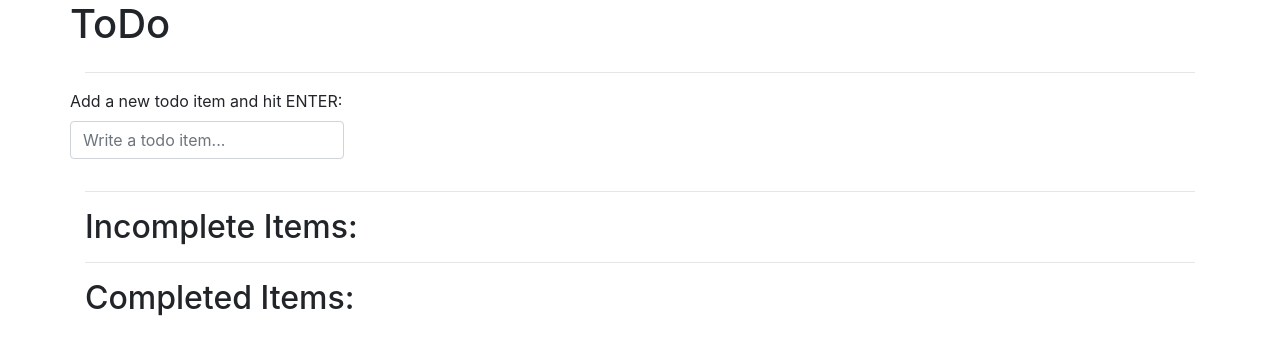
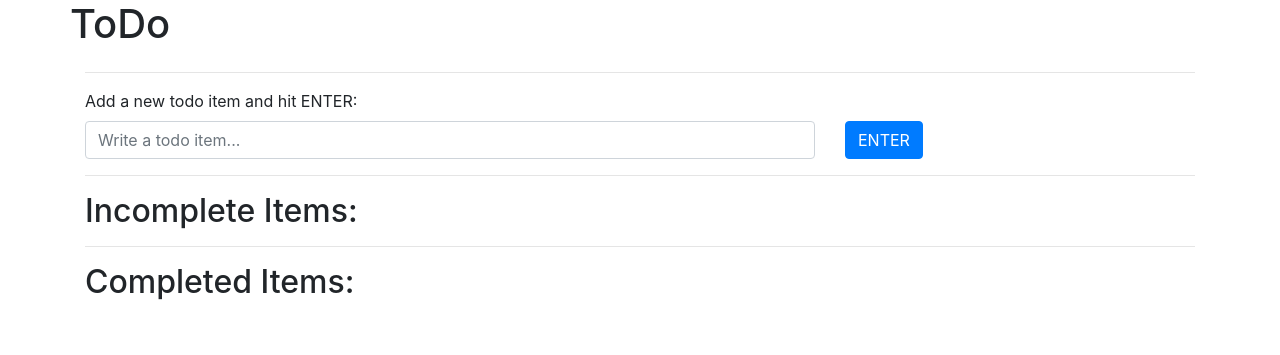
Before and after one commit to Newpaw/ToDo, a Flask app: page / in a window 1280 px wide. Shown: the top 355 px of the page. Run offline with Flask 2, Linux system fonts and the light colour scheme; data that the repository does not hold is empty; some libraries are stand-ins or nearby versions.

Commit message:
add enter

```diff
--- a/app/templates/index.html
+++ b/app/templates/index.html
@@ -10,17 +10,24 @@
         <h1>ToDo</h1>
     </div>
     <hr>
-    <div class="row">
+
 
     <form action="{{ url_for('add') }}" method="POST">
-            <div class="form-group">
+        <div class="row">
+            <div class="col-6">
                 <label for="input todo item">Add a new todo item and hit ENTER:</label>
+            </div>
+        </div>
+        <div class="row">
+            <div class="col-8">
                 <input id="input todo item" type="text" class="form-control" placeholder="Write a todo item..."
-                    name="todoitem">
+                    name="todoitem" required>
+            </div>
+            <div class="col"><button class="btn btn-primary" type="submit" value="Enter" name="Enter"> ENTER </button></div>
         </div>
     </form>
 
-    </div>
+
     <hr>
 
     <h2>Incomplete Items:</h2>
@@ -30,7 +37,7 @@
         <div class="jumbotron">
             <p class="lead">{{todo.text}}</p>
             <hr class="my-4">
-        <p>{{todo.created_date.strftime("%d.%m.%Y")}}</p>
+            <p>Created: {{todo.created_date.strftime("%d.%m.%Y")}}</p>
 
             <button class="btn btn-primary" type="submit" value="{{todo.id}}" name="done"> Done </button>
             <!-- <button class="btn btn-primary" type="submit" value="{{todo.id}}" name="update"> Update </button>
```
Lines whose indentation alone changed are shown as unchanged.
